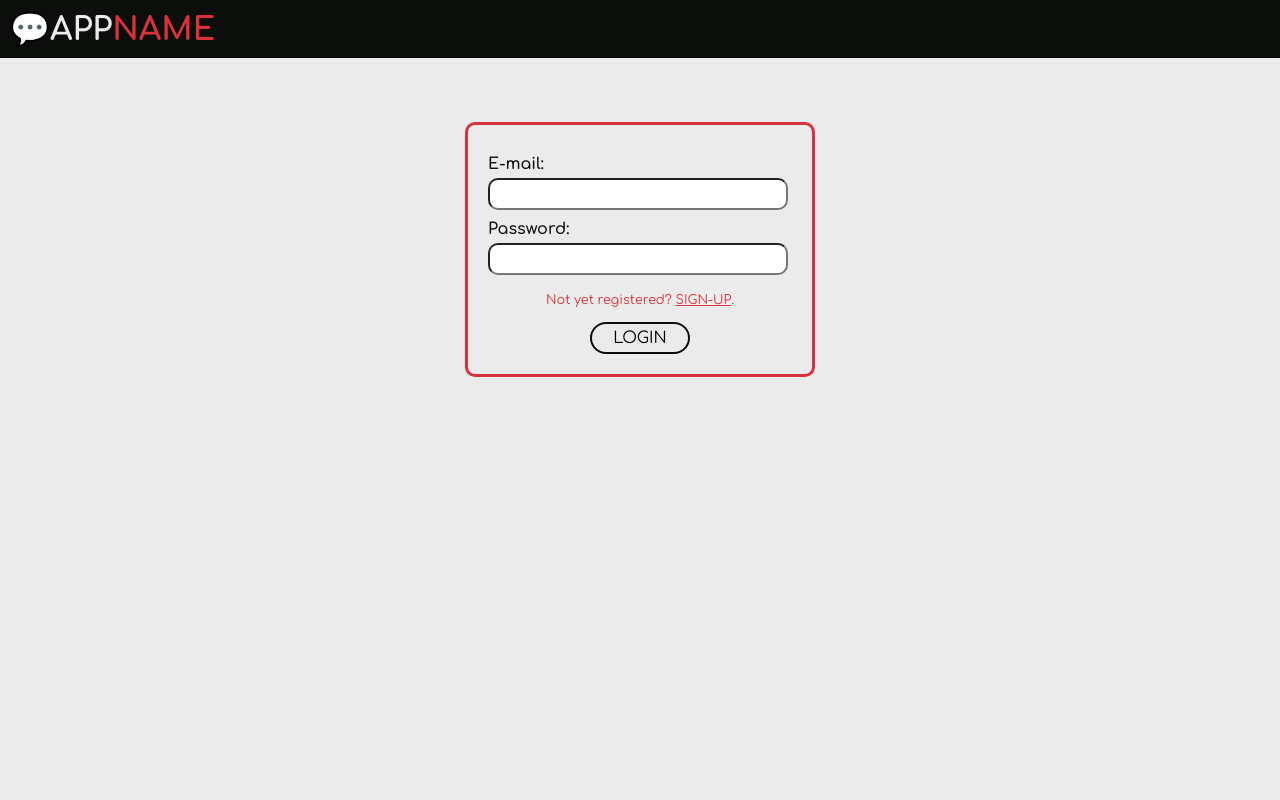
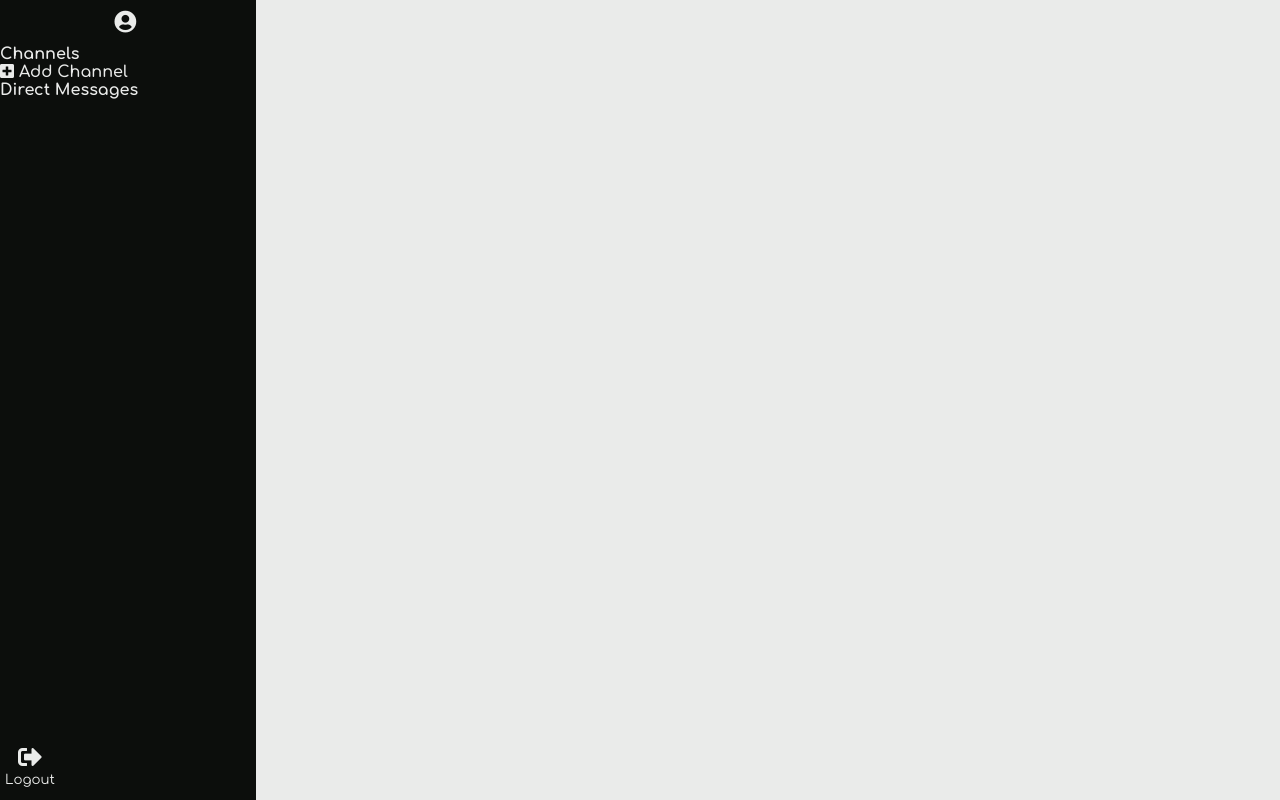
Before and after one commit to jeinieldjs/messaging-app, a React (Create React App) app: page / in a window 1280 px wide. Built offline with nearby package versions, Linux system fonts and the light colour scheme.

Commit message:
Moves some components, adds context

```diff
--- a/src/App.css
+++ b/src/App.css
@@ -81,19 +81,6 @@ body {
 .main{
   min-width: 400px;
 }
-.bottom-nav {
-  background-color: #0c0e0c;
-  color:#eaebea;
-  overflow: hidden;
-  position: fixed;
-  bottom: 0;
-  width: 100%;
-  padding: 5px;
-  display: flex;
-  flex-direction: row;
-  align-items: center;
-  justify-content: space-around;
-}
 
 .bottom-btn {
   color: #eaebea;
@@ -102,7 +89,9 @@ body {
   padding: 5px;
   display:flex;
   flex-direction: column;
-  align-items: center;;
+  align-items: center;
+  position: absolute;
+  bottom: 1%;
 }
 
 .bottom-btn:hover{
@@ -124,3 +113,42 @@ body {
   height: 100vh;
   left: 0;
 }
+.sidenav h1{
+  font-size:1rem;
+}
+.add-channel-line {
+  font-size: 1rem;
+  font-weight: 600;
+  display: flex;
+  flex-direction: row;
+}
+.add-channel-btn{
+  font-size:1rem;
+  background-color: transparent;
+  border: none;
+  margin-right: 5px;
+}
+.add-channel-btn:hover, .add-channel-line:hover {
+  background-color: #d8323dad;
+}
+
+.sidenav-label{
+  font-size: 1rem;
+}
+
+.users-list{
+  color: #eaebea;
+  font-size: 0.8rem;
+}
+
+.logged-user-container {
+  display: flex;
+  flex-direction: row;
+  font-size: 1.2rem;
+  justify-content: center;
+  padding: 10px 0px 10px 0px;
+}
+
+.logged-user-container i{
+  margin-right: 5px;
+}
--- a/src/components/LoginRegister.jsx
+++ b/src/components/LoginRegister.jsx
@@ -1,5 +1,5 @@
 import React, { useState, useContext } from 'react';
-import SessionContext from "../contexts/SessionContext";
+import SessionContext from '../contexts/SessionContext';
 import Header from './HeaderLogo';
 
 const LoginRegister = () => {
@@ -33,7 +33,8 @@ const LoginRegister = () => {
                         accessToken: response.headers.get('access-token'),
                         client: response.headers.get('client'),
                         uid: response.headers.get('uid'),
-                        expiry: response.headers.get('expiry')
+                        expiry: response.headers.get('expiry'),
+                        email: email
                     })
                 } else if (response.status === 404) {
                     alert('Email is not registered.');
--- a/src/components/Main.jsx
+++ b/src/components/Main.jsx
@@ -1,21 +1,13 @@
 import React, { useContext } from 'react';
-import SessionContext from "../contexts/SessionContext";
-import SideNav from "./Sidenav";
+import SessionContext from '../contexts/SessionContext';
+import SideNav from './Sidenav';
 
 const Main = () => {
 
-    const { session, setSession } = useContext(SessionContext)
-    const logout = (e) => {
-        e.preventDefault();
-        setSession(null)
-        localStorage.setItem('chat', JSON.stringify(null))
-    }
     return (
         <>
            <SideNav />
-           <div className='bottom-nav'>
-                <button className='bottom-btn'><i className='fas fa-sign-out-alt' style={{color: '#eaebea'}} onClick={logout}></i>Logout</button>
-            </div>
+
         </>
     )
 }
--- a/src/components/Sidenav.jsx
+++ b/src/components/Sidenav.jsx
@@ -1,11 +1,41 @@
 import React, { useState, useContext } from 'react';
-import '../App.css'
+import '../App.css';
+import SessionContext from '../contexts/SessionContext';
+import Users from './Users.jsx';
 
 const Sidenav = () => {
+   const { session, setSession } = useContext(SessionContext)
+   const logout = (e) => {
+    e.preventDefault();
+    setSession(null)
+    localStorage.setItem('chat', JSON.stringify(null))
+   }
+   const loggedEmail = session.email;
+
 return (
     <>
         <div className='sidenav'>
-            this is a sidenav.
+            <div className='logged-user-container'>
+                <h3><i className='fas fa-user-circle' style={{ color: '#eaebea' }}></i>{loggedEmail}</h3>
+            </div>
+            <div className='channel-container'>
+                <h1 className='sidenav-label'>Channels</h1>
+                <span className='add-channel-line'>
+                    <button className='add-channel-btn'>
+                        <i className='fas fa-plus-square' style={{color: '#eaebea'}}></i>
+                    </button>
+                    <p>Add Channel</p>
+                </span>
+            </div>
+            <div className='dm-container'>
+                 <h1 className='sidenav-label'>Direct Messages</h1>
+                {/* <Users />*/}
+            </div>
+            <div className='logout-container'>
+                <button className='bottom-btn'>
+                    <i className='fas fa-sign-out-alt' style={{color: '#eaebea'}} onClick={logout}></i>Logout
+                </button>
+            </div>
         </div>
     </>
 )
--- /dev/null
+++ b/src/components/Users.jsx
@@ -0,0 +1,55 @@
+import React, { useState, useContext, useEffect } from 'react';
+import SessionContext from '../contexts/SessionContext';
+import ChatContext from '../contexts/ChatContext';
+
+
+const Users = () => {
+  const { session } = useContext(SessionContext);
+  const { chat, setChat } = useContext(ChatContext);
+  const [users, setUsers] = useState([]);
+
+  const fetchUsers = async () => {
+    const endpoint = 'http://206.189.91.54/api/v1/users';
+    const method = 'GET';
+    const headers = {
+      'Content-Type': 'application/json',
+      'access-token': session.accessToken,
+      'client': session.client,
+      'expiry': session.expiry,
+      'uid': session.uid
+    };
+
+    const response = await fetch(endpoint, { method, headers });
+    const result = await response.json();
+
+    setUsers(result.data.sort((a, b) => { return a.uid < b.uid ? -1 : 1 }));
+  };
+
+  useEffect(() => {
+    fetchUsers();
+  }, []);
+
+  const selectUser = (event) => {
+    setChat({
+      id: event.target.getAttribute('data-id'),
+      name: event.target.getAttribute('data-name'),
+      type: event.target.getAttribute('data-type')
+    });
+  };
+
+  return (
+    <>
+      <ul className='users-list'>
+        {users && users.map(user => {
+          return (
+            <li key={user.id}>
+              <a href='#' data-id={user.id} data-name={user.uid} data-type={'User'} onClick={selectUser}>{user.uid}</a>
+            </li>
+          );
+        })}
+      </ul>
+    </>
+  );
+};
+
+export default Users;
--- /dev/null
+++ b/src/contexts/ChatContext.jsx
@@ -0,0 +1,19 @@
+import React, { useState, useEffect } from 'react';
+
+export const usePersistedChat = (value) => {
+  const [chat, setChat] = useState(() => {
+    const persistedChat = JSON.parse(localStorage.getItem('chat') || 'null');
+
+    return persistedChat || value;
+  });
+
+  useEffect(() => {
+    localStorage.setItem('chat', JSON.stringify(chat));
+  }, [chat]);
+
+  return [chat, setChat];
+};
+
+const ChatContext = React.createContext({});
+
+export default ChatContext;
--- a/src/contexts/SessionContext.jsx
+++ b/src/contexts/SessionContext.jsx
@@ -4,7 +4,7 @@ export const useSession = (value) => {
     const [session, setSession] = useState(() => {
         const persistedSession = JSON.parse(localStorage.getItem('session') || 'null')
 
-        return persistedSession || value
+        return persistedSession || {...value, email: null};
     })
 
     useEffect(() => {
```
